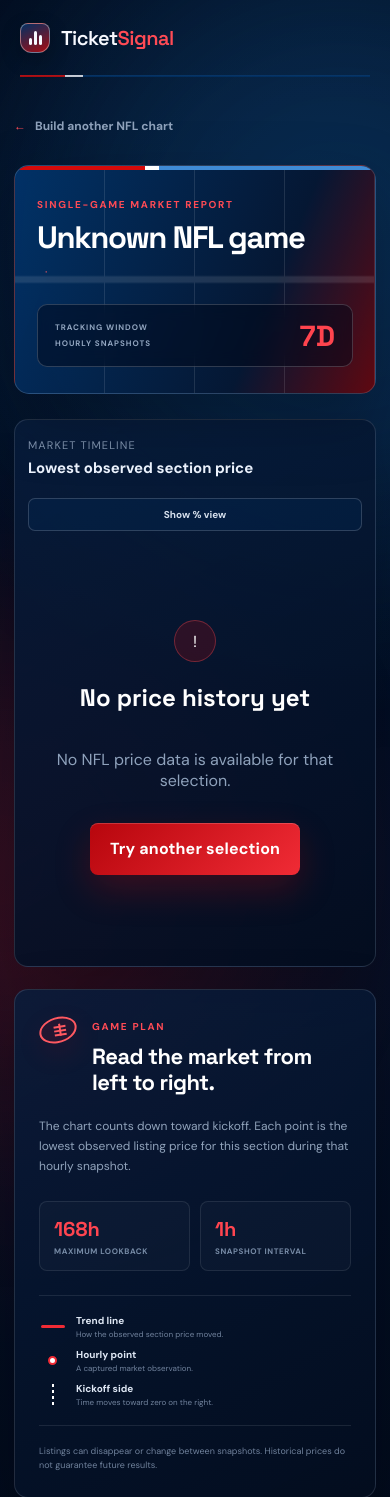
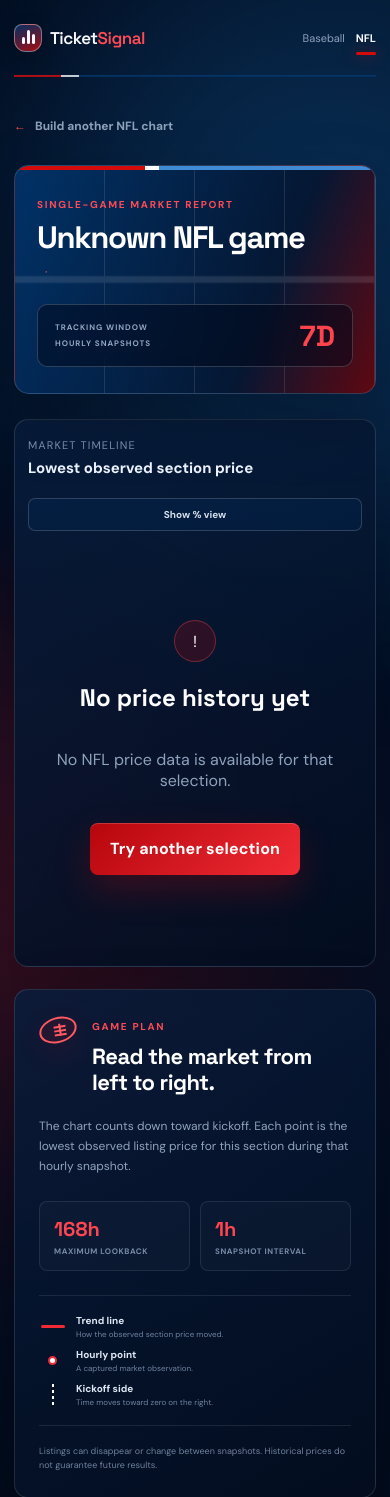
Before and after one commit to DevingGrosko/TicketPricePredictor-Public, a Flask app: page /nfl/graph in a window 390 px wide. Shown: the top 1497 px of the page. Run offline with Flask 3, Linux system fonts and the light colour scheme.

Commit message:
Load compact responsive NFL navigation styles on result pages

```diff
--- a/Flask_App/templates/nfl_graph.html
+++ b/Flask_App/templates/nfl_graph.html
@@ -4,6 +4,7 @@
 {% block head %}
   <meta name="theme-color" content="#013369">
   <link rel="stylesheet" href="{{ url_for('static', filename='css/nfl.css') }}?v=1">
+  <link rel="stylesheet" href="{{ url_for('static', filename='css/nfl-responsive.css') }}?v=1">
 {% endblock %}
 
 {% block content %}
```
